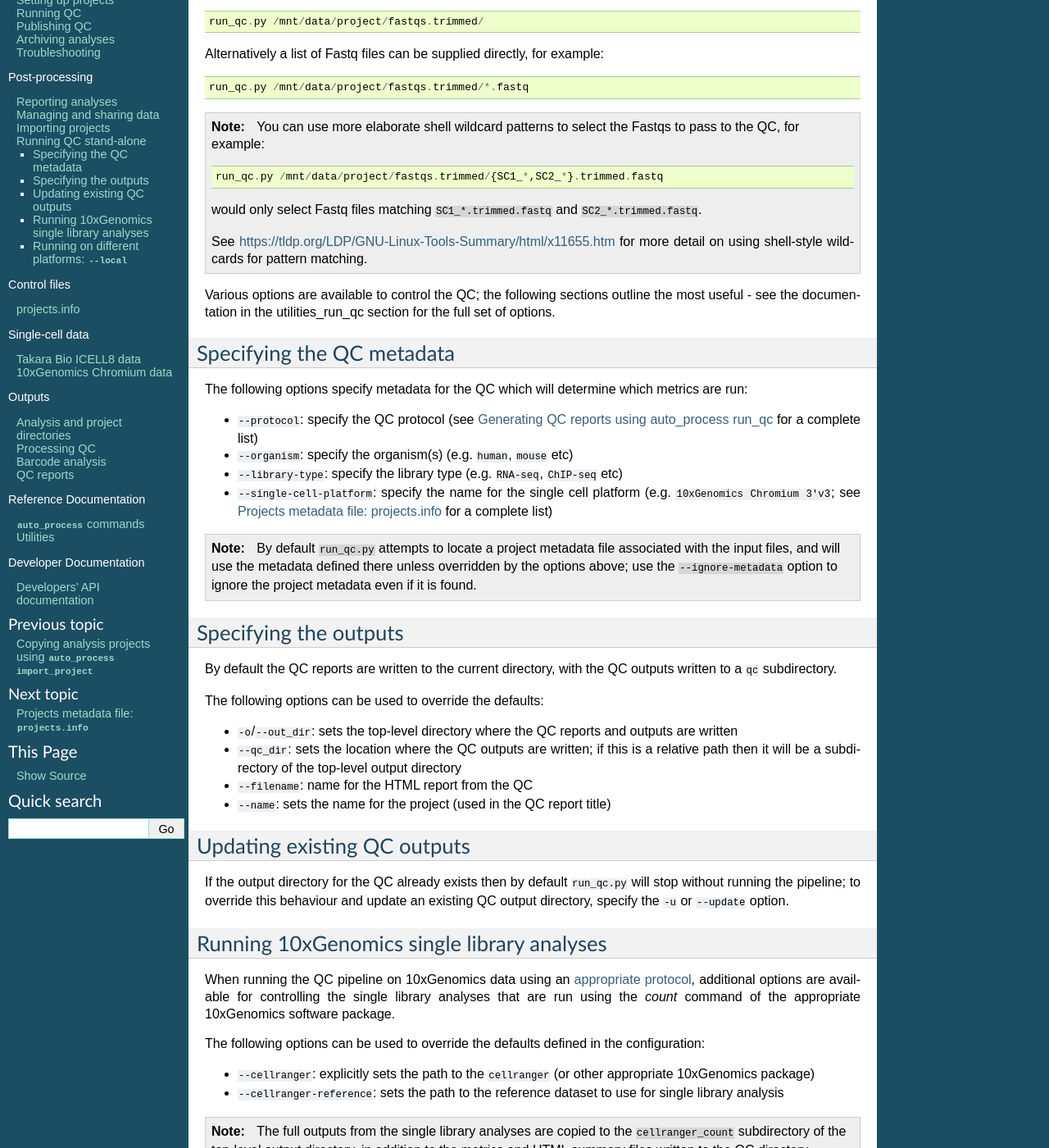
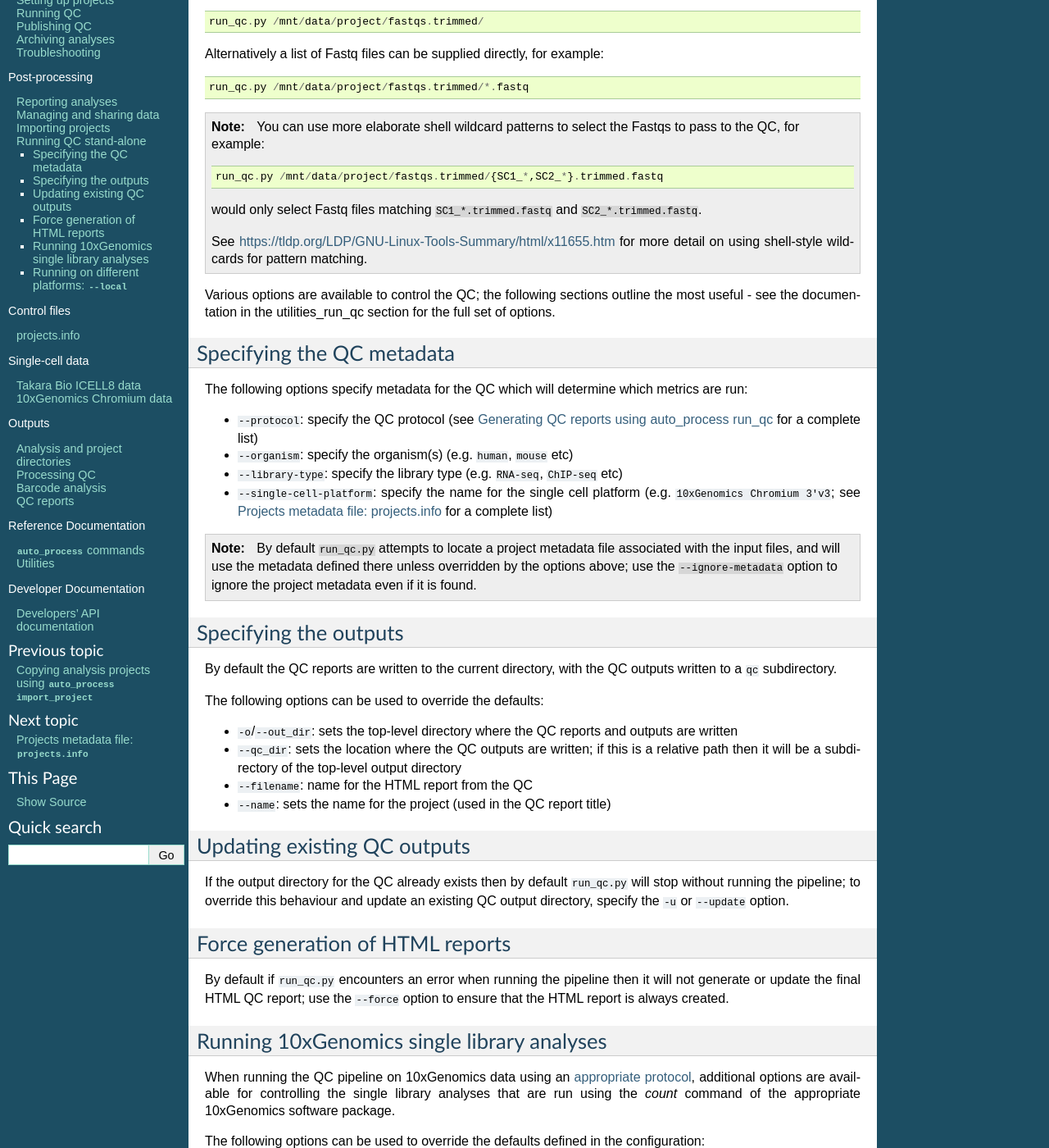
Before and after one commit to fls-bioinformatics-core/auto_process_ngs, a Sphinx documentation site: the page built from docs/source/using/run_qc_standalone.rst, in a window 1280 px wide and 1400 px high, scrolled down 260 px. Shown: the whole window at 82% size. Built offline with Sphinx 7.4.7, drawn with Linux system fonts in a browser that asks for light colours.

Commit message:
Update the documentation to include the new --force option of run_qc.py.

```diff
--- a/docs/source/using/run_qc_standalone.rst
+++ b/docs/source/using/run_qc_standalone.rst
@@ -93,6 +93,14 @@ default ``run_qc.py`` will stop without running the pipeline;
 to override this behaviour and update an existing QC output
 directory, specify the ``-u`` or ``--update`` option.
 
+Force generation of HTML reports
+--------------------------------
+
+By default if ``run_qc.py`` encounters an error when running
+the pipeline then it will not generate or update the final HTML
+QC report; use the ``--force`` option to ensure that the HTML
+report is always created.
+
 Running 10xGenomics single library analyses
 -------------------------------------------
 
```
